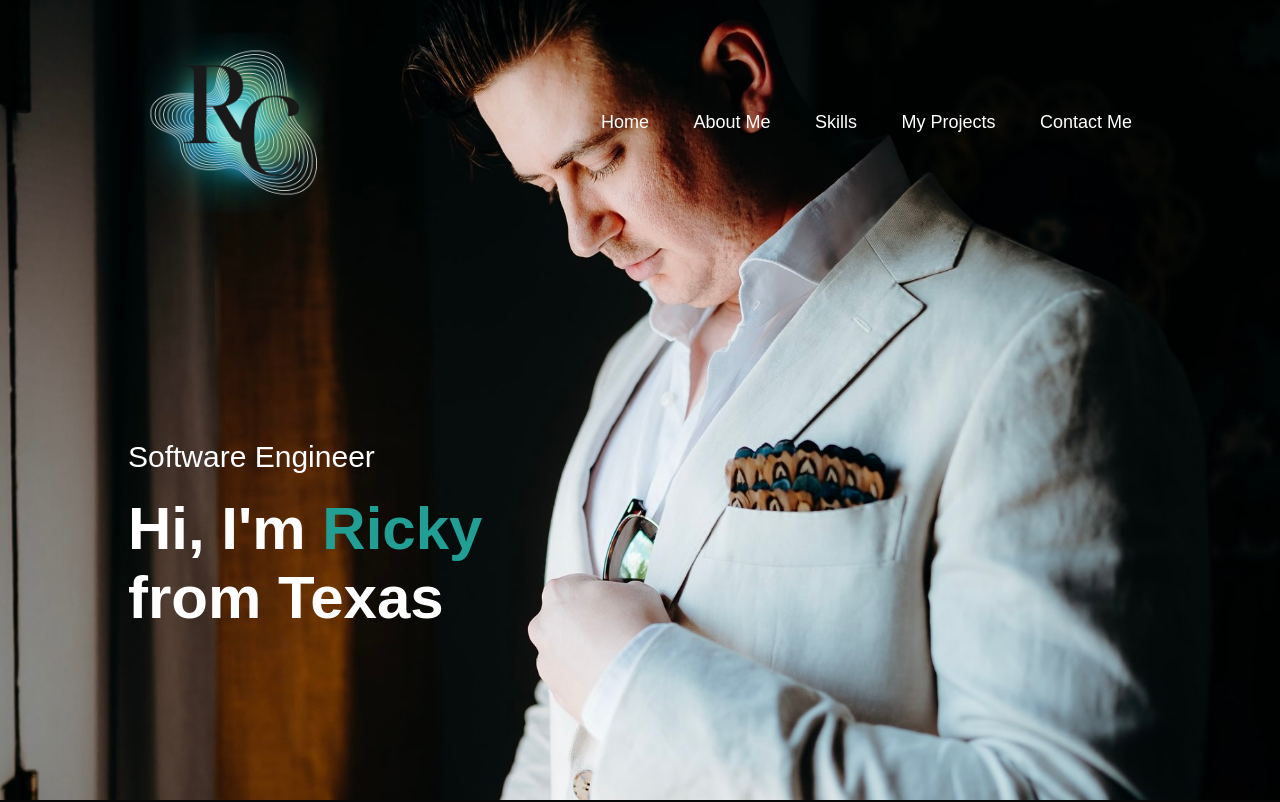
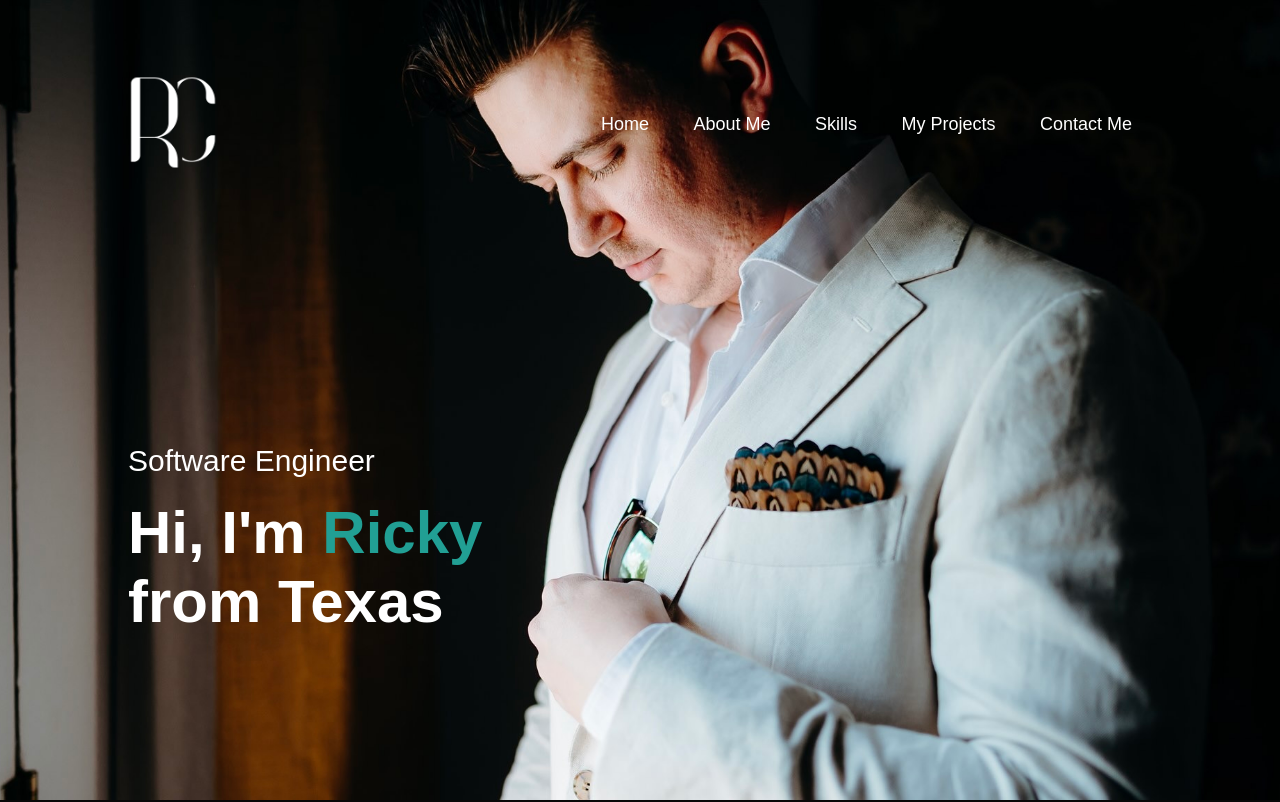
Before and after one commit to rickycary/portfolio, a plain HTML site: page index.html in a window 1280 px wide. Shown: the top 802 px of the page. Drawn offline with Linux system fonts and the light colour scheme.

Commit message:
Updated Logo

```diff
--- a/index.html
+++ b/index.html
@@ -13,7 +13,9 @@
     <div id="header">
         <div class="container">
             <nav>
-                <img src="images/2.png" alt="logo" class="headerlogo">
+                <div>
+                    <img src="images/MainLogo.png" alt="logo" class="headerlogo">
+                </div>
                 <ul id="sideMenu">
                     <li><a href="#header">Home</a></li>
                     <li><a href="#about">About Me</a></li>
```
Also changed, not shown: images/MainLogo.png (added).
